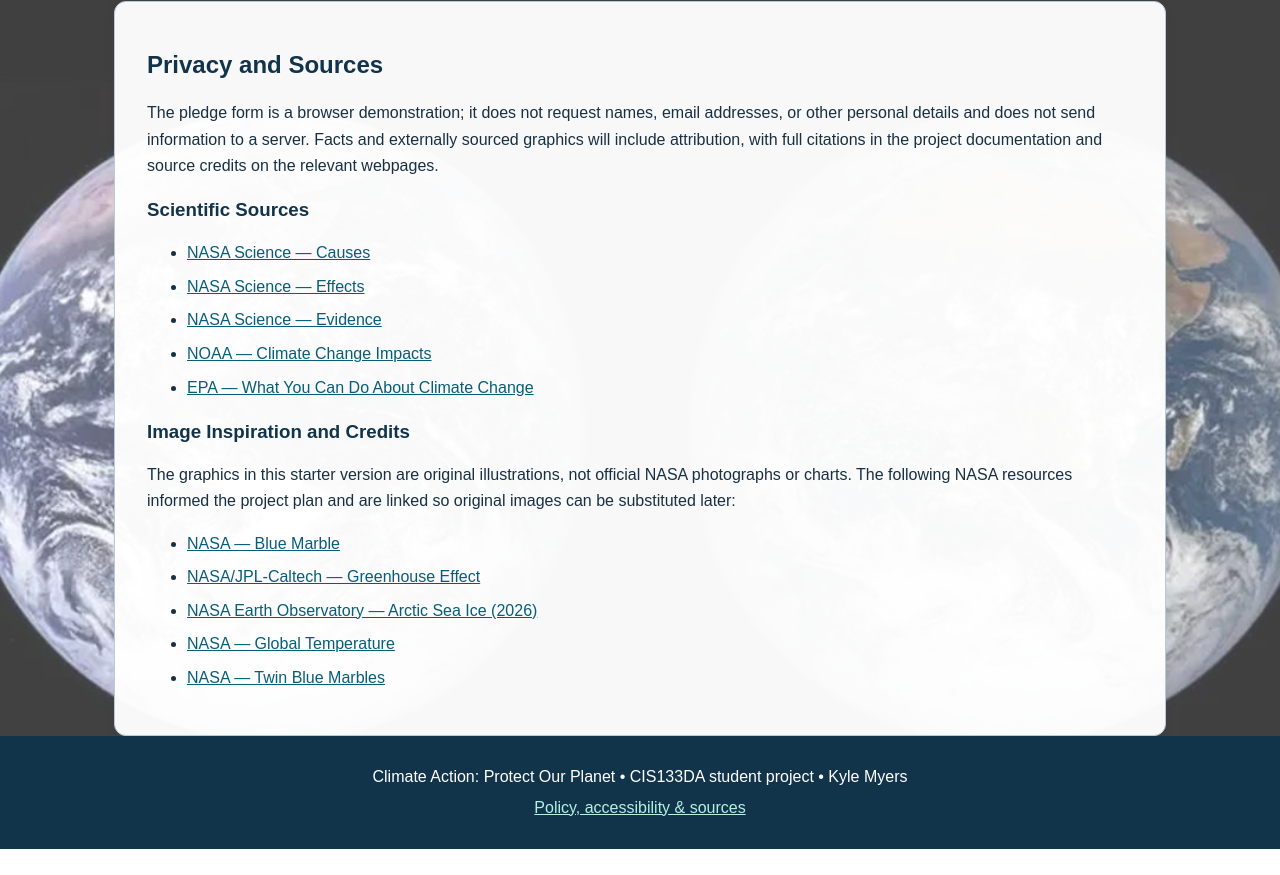
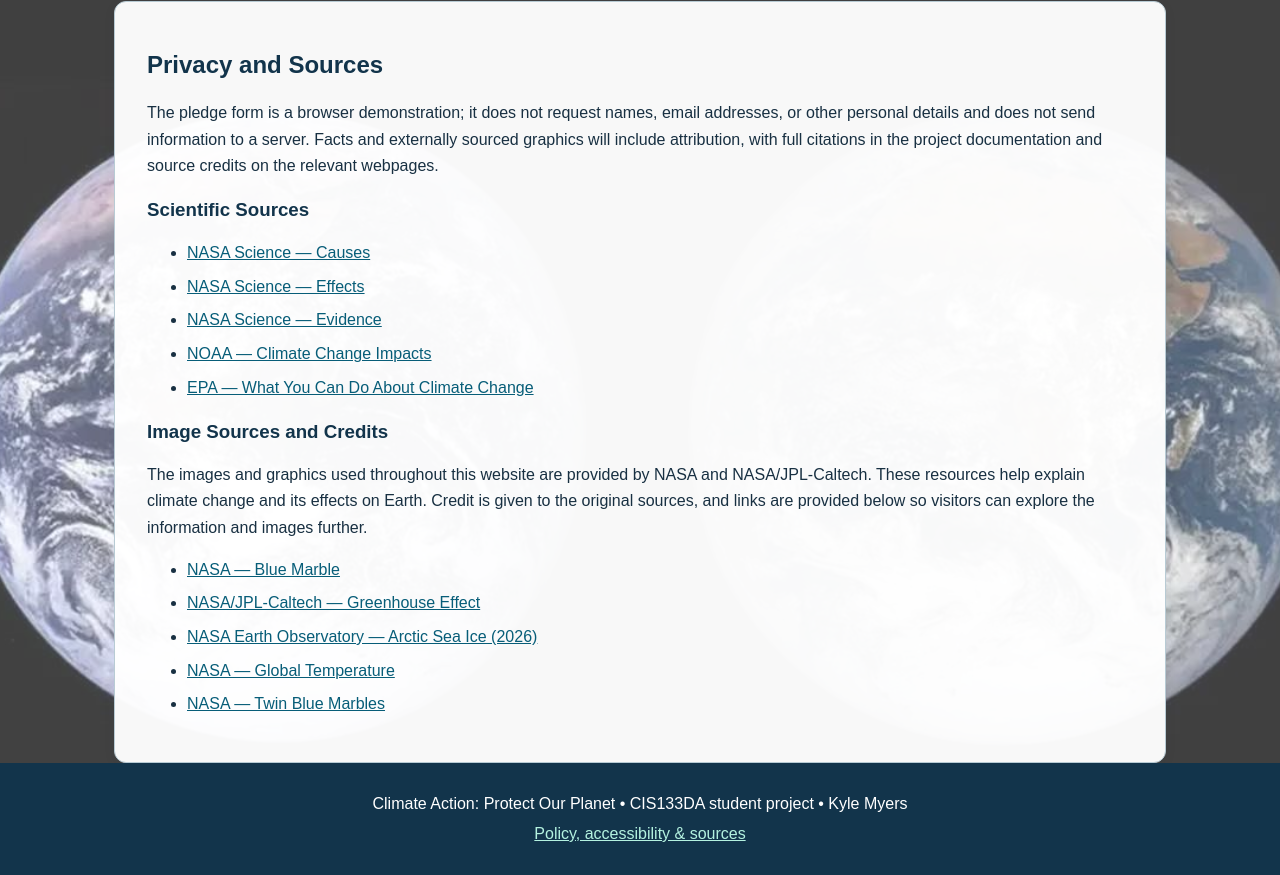
Before and after one commit to MyersKyle/CIS133DA-FINAL-PROJECT, a plain HTML site: page policy.html in a window 1280 px wide. Shown: the part 749-1624 px from the top of the page. Before the commit the page ends 1598 px from the top, so only its background shows below. Drawn offline with Linux system fonts and the light colour scheme.

Commit message:
Updated NASA image credits

```diff
--- a/policy.html
+++ b/policy.html
@@ -29,7 +29,7 @@
     <section class="panel"><h2>Accessibility Statement</h2><p>We want visitors to be able to use this site regardless of device or ability. We plan to use a clear heading structure, readable contrast and type, keyboard-accessible navigation, labeled form controls, responsive layouts, and text descriptions for images. If a visitor finds content difficult to use, they can consult the linked original sources.</p></section>
     <section class="panel"><h2>Privacy and Sources</h2><p>The pledge form is a browser demonstration; it does not request names, email addresses, or other personal details and does not send information to a server. Facts and externally sourced graphics will include attribution, with full citations in the project documentation and source credits on the relevant webpages.</p>
       <h3>Scientific Sources</h3><ul class="sources"><li><a href="https://science.nasa.gov/climate-change/causes/">NASA Science — Causes</a></li><li><a href="https://science.nasa.gov/climate-change/effects/">NASA Science — Effects</a></li><li><a href="https://science.nasa.gov/climate-change/evidence/">NASA Science — Evidence</a></li><li><a href="https://www.noaa.gov/education/resource-collections/climate/climate-change-impacts">NOAA — Climate Change Impacts</a></li><li><a href="https://www.epa.gov/climate-change/what-you-can-do-about-climate-change">EPA — What You Can Do About Climate Change</a></li></ul>
-      <h3>Image Inspiration and Credits</h3><p>The graphics in this starter version are original illustrations, not official NASA photographs or charts. The following NASA resources informed the project plan and are linked so original images can be substituted later:</p><ul class="sources"><li><a href="https://science.nasa.gov/resource/blue-marble/">NASA — Blue Marble</a></li><li><a href="https://science.nasa.gov/resource/graphic-the-greenhouse-effect/">NASA/JPL-Caltech — Greenhouse Effect</a></li><li><a href="https://science.nasa.gov/earth/earth-observatory/arctic-sea-ice-shrinks-to-its-2026-minimum/">NASA Earth Observatory — Arctic Sea Ice (2026)</a></li><li><a href="https://science.nasa.gov/earth/explore/earth-indicators/global-temperature/">NASA — Global Temperature</a></li><li><a href="https://science.nasa.gov/resource/twin-blue-marbles/">NASA — Twin Blue Marbles</a></li></ul></section>
+      <h3>Image Sources and Credits</h3><p>The images and graphics used throughout this website are provided by NASA and NASA/JPL-Caltech. These resources help explain climate change and its effects on Earth. Credit is given to the original sources, and links are provided below so visitors can explore the information and images further.</p><ul class="sources"><li><a href="https://science.nasa.gov/resource/blue-marble/">NASA — Blue Marble</a></li><li><a href="https://science.nasa.gov/resource/graphic-the-greenhouse-effect/">NASA/JPL-Caltech — Greenhouse Effect</a></li><li><a href="https://science.nasa.gov/earth/earth-observatory/arctic-sea-ice-shrinks-to-its-2026-minimum/">NASA Earth Observatory — Arctic Sea Ice (2026)</a></li><li><a href="https://science.nasa.gov/earth/explore/earth-indicators/global-temperature/">NASA — Global Temperature</a></li><li><a href="https://science.nasa.gov/resource/twin-blue-marbles/">NASA — Twin Blue Marbles</a></li></ul></section>
   </main>
   <footer class="site-footer">
     <p>Climate Action: Protect Our Planet • CIS133DA student project • Kyle Myers</p>
```
